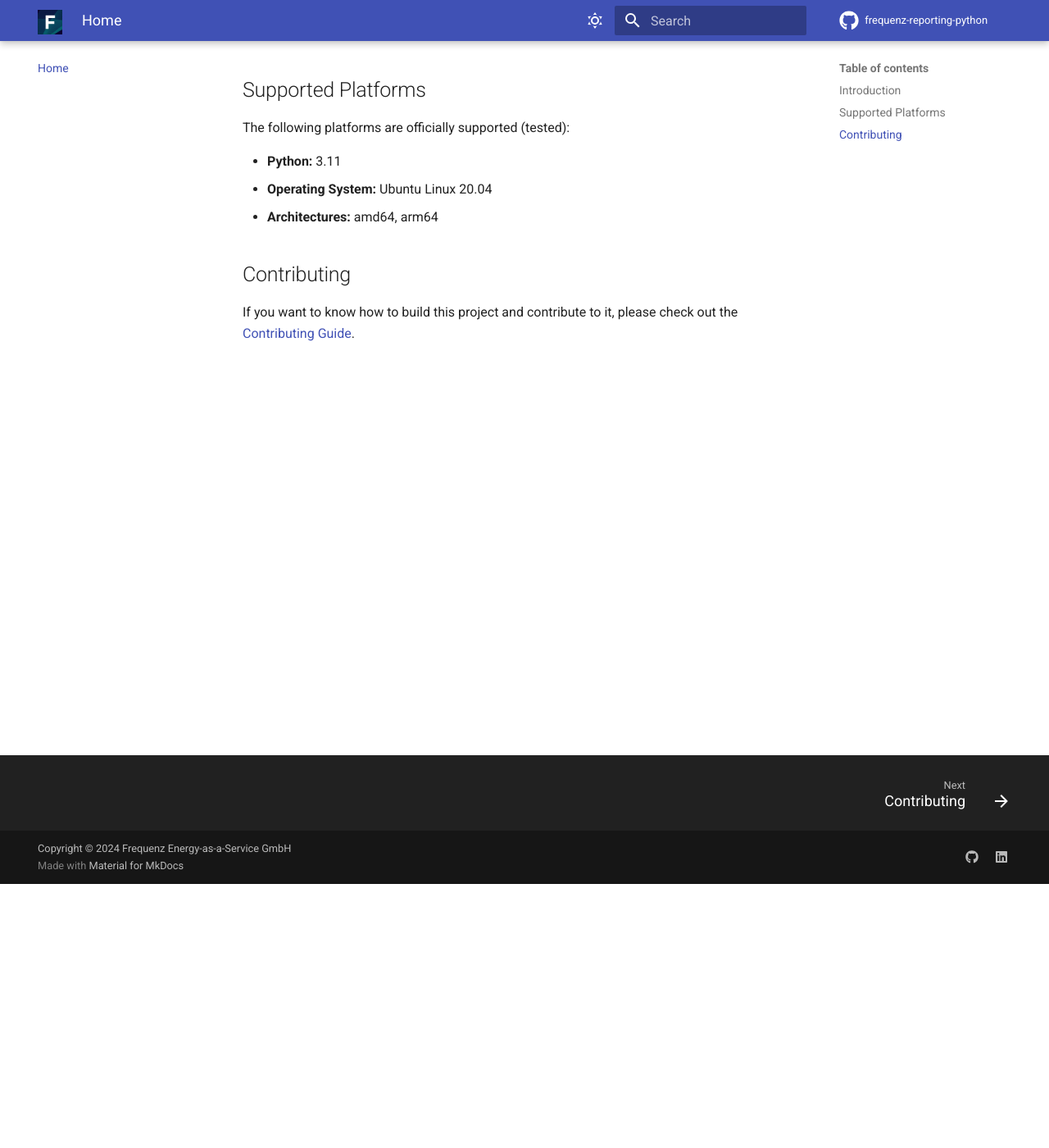
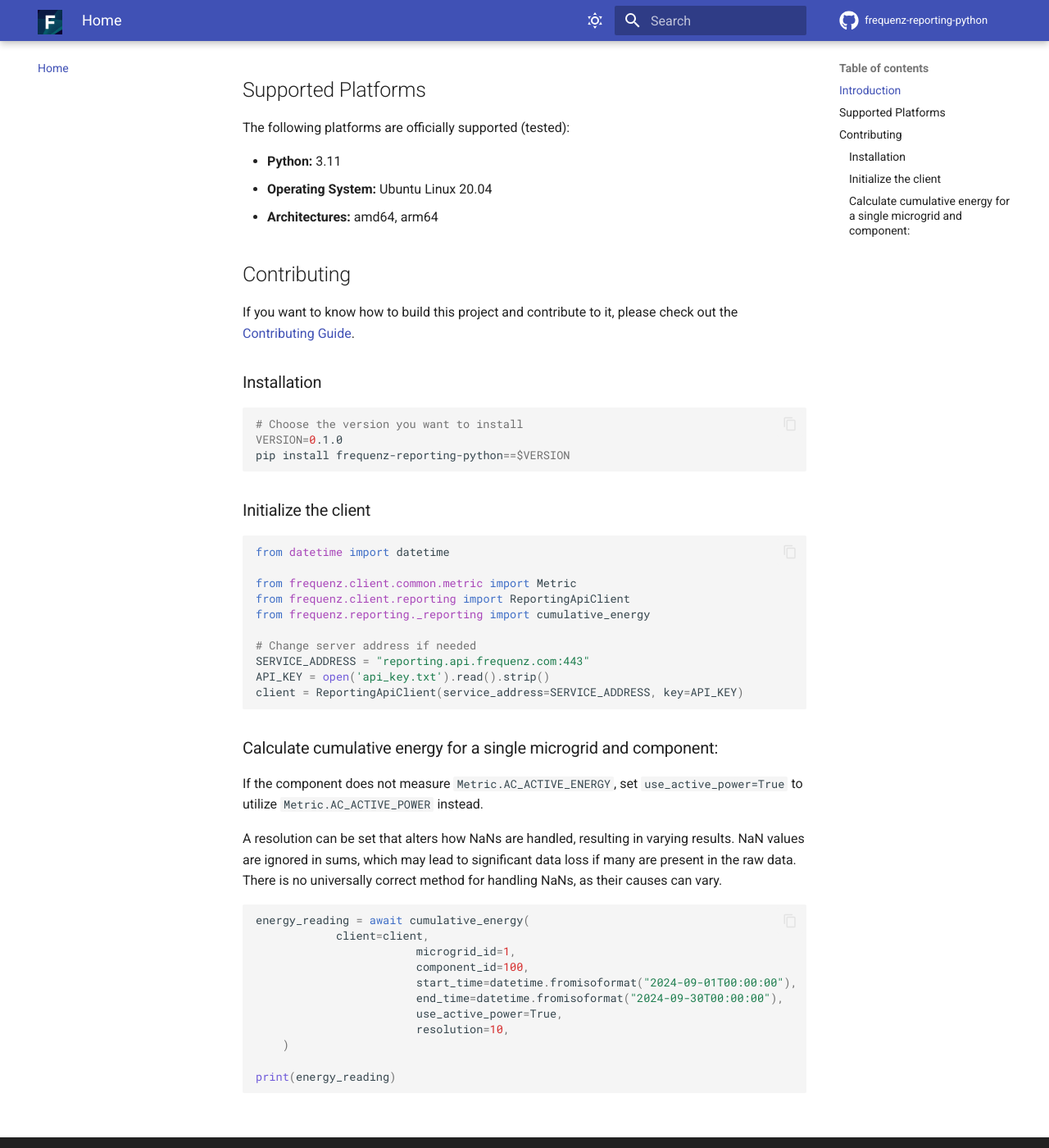
Before and after one commit to frequenz-floss/frequenz-reporting-python, an MkDocs documentation site: the page built from docs/index.md, in a window 1280 px wide and 1400 px high, scrolled down 322 px. Shown: the whole window at 82% size. Built offline with MkDocs 1.6.1 and Material for MkDocs 9.7.7, drawn with Linux system fonts in a browser that asks for light colours; comment, search, counter and statistics services are not loaded; the version menu is left out.

Commit message:
Add readme
Signed-off-by: Flora <flora.hofmann@frequenz.com>

````diff
--- a/README.md
+++ b/README.md
@@ -20,3 +20,52 @@ The following platforms are officially supported (tested):
 
 If you want to know how to build this project and contribute to it, please
 check out the [Contributing Guide](CONTRIBUTING.md).
+
+
+### Installation
+
+```bash
+# Choose the version you want to install
+VERSION=0.1.0
+pip install frequenz-reporting-python==$VERSION
+```
+
+
+### Initialize the client
+
+```python
+from datetime import datetime
+
+from frequenz.client.common.metric import Metric
+from frequenz.client.reporting import ReportingApiClient
+from frequenz.reporting._reporting import cumulative_energy
+
+# Change server address if needed
+SERVICE_ADDRESS = "reporting.api.frequenz.com:443"
+API_KEY = open('api_key.txt').read().strip()
+client = ReportingApiClient(service_address=SERVICE_ADDRESS, key=API_KEY)
+```
+
+### Calculate cumulative energy for a single microgrid and component:
+
+If the component does not measure `Metric.AC_ACTIVE_ENERGY`, set `use_active_power=True`
+to utilize `Metric.AC_ACTIVE_POWER` instead.
+
+A resolution can be set that alters how NaNs are handled, resulting in varying
+results. NaN values are ignored in sums, which may lead to significant data loss
+if many are present in the raw data. There is no universally correct method for
+handling NaNs, as their causes can vary.
+
+```python
+energy_reading = await cumulative_energy(
+			client=client,
+                        microgrid_id=1,
+                        component_id=100,
+                        start_time=datetime.fromisoformat("2024-09-01T00:00:00"),
+                        end_time=datetime.fromisoformat("2024-09-30T00:00:00"),
+                        use_active_power=True,
+                        resolution=10,
+    )
+
+print(energy_reading)
+```
````
Also changed, not shown: RELEASE_NOTES.md (+1 -1 lines).
